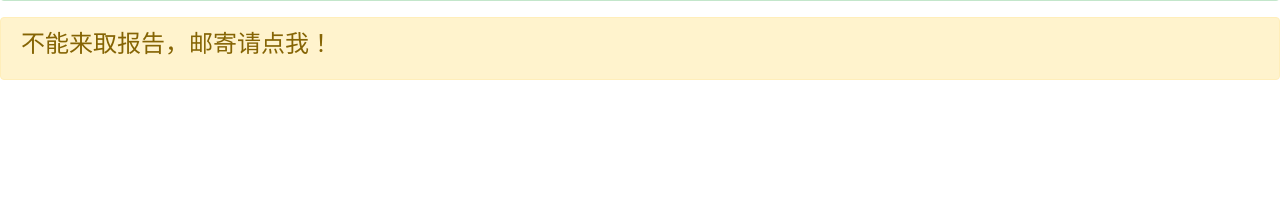
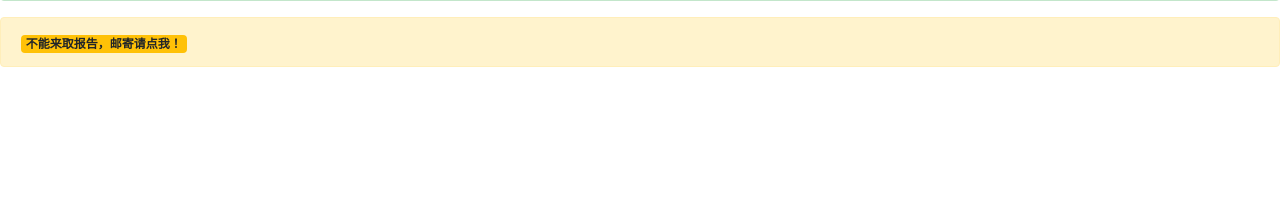
Before and after one commit to caozi/FISH-result-check-app, a Django app: template templates/weixin/query_result.html in a window 1280 px wide. Shown: the part 262-472 px from the top of the page. Run offline with Django 3.2, Linux system fonts and the light colour scheme; the template is opened without the code that fills it, so the values that code supplies are empty; some libraries are stand-ins or nearby versions.

Commit message:
add new features

```diff
--- a/templates/weixin/query_result.html
+++ b/templates/weixin/query_result.html
@@ -18,7 +18,7 @@
             <p>结果:{{ patient.patient_result }}</p>
     </div>
     <div class="alert alert-warning" role="alert">
-        <h4 class="alert-heading">不能来取报告，邮寄请点我！</h4>
+        <a href="shunfeng" class="badge badge-warning">不能来取报告，邮寄请点我！</a>
     </div>
           <!-- Optional JavaScript -->
           <!-- jQuery first, then Popper.js, then Bootstrap JS -->
--- a/weixin_test/urls.py
+++ b/weixin_test/urls.py
@@ -16,4 +16,5 @@ urlpatterns = [
         path('login/',views.login,name='login'),
         path('admin_query/',views.admin_query,name='admin_query'),
         path('admin_query_override/',views.admin_query_override,name='admin_query_override'),
+        path('shunfeng/',views.shunfeng,name='shunfeng'),
 ]
--- a/weixin_test/views.py
+++ b/weixin_test/views.py
@@ -205,3 +205,6 @@ def admin_query_override(request):
         send_message(template_ID,p)
         return render_to_response('weixin/admin_query_success.html')
     return HttpResponse('Data not received',content_type="text/plain")
+
+def shunfeng(request):
+    return HttpResponse('尚未开放',content_type="text/plain")
```
